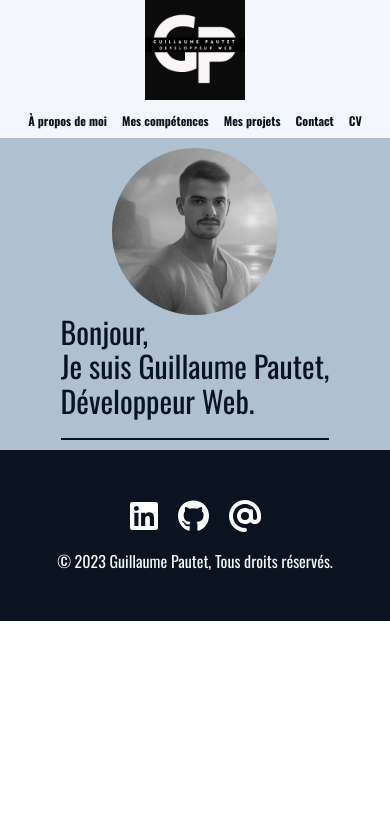
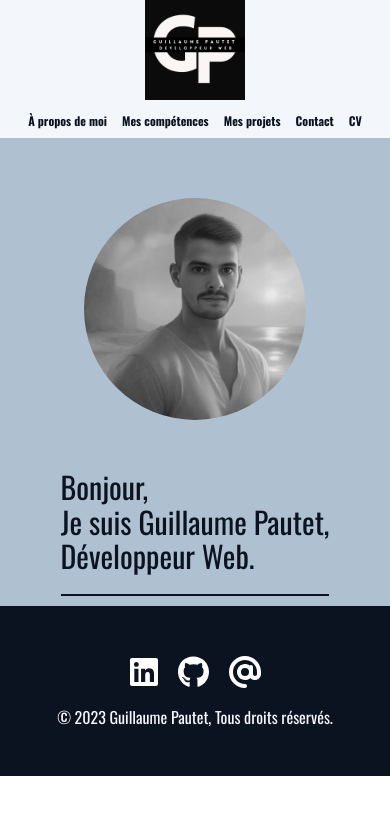
Before and after one commit to Poussin-5/OCProjet8, a React (Create React App) app: page / in a window 390 px wide. Shown: the top 814 px of the page. Built offline with nearby package versions, Linux system fonts and the light colour scheme.

Commit message:
ajout marge mobile tablette

```diff
--- a/src/components/portrait/portrait.scss
+++ b/src/components/portrait/portrait.scss
@@ -12,13 +12,15 @@
   .img-portrait {
     max-height: 300px;
     width: 45%;
+    margin-top: 50px;
+    margin-bottom: 50px;
     img {
       object-fit: contain;
     }
   }
 }
 
-@media (max-width: 380px) {
+@media (max-width: 500px) {
   .img-portrait {
     min-height: 200px;
     max-height: 350px;
--- a/src/pages/home/home.scss
+++ b/src/pages/home/home.scss
@@ -32,7 +32,6 @@
 @media (max-width: 768px) {
   .home-content {
     flex-direction: column-reverse;
-    height: 100%;
     .typewriter {
       h2 {
         font-size: 30px;
```
